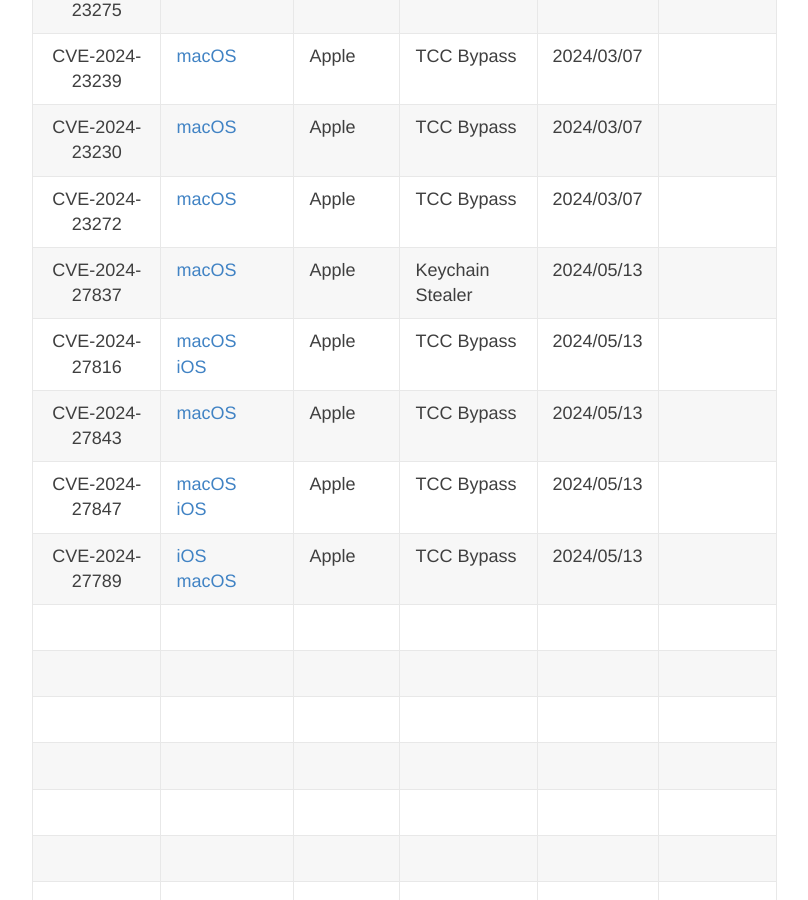
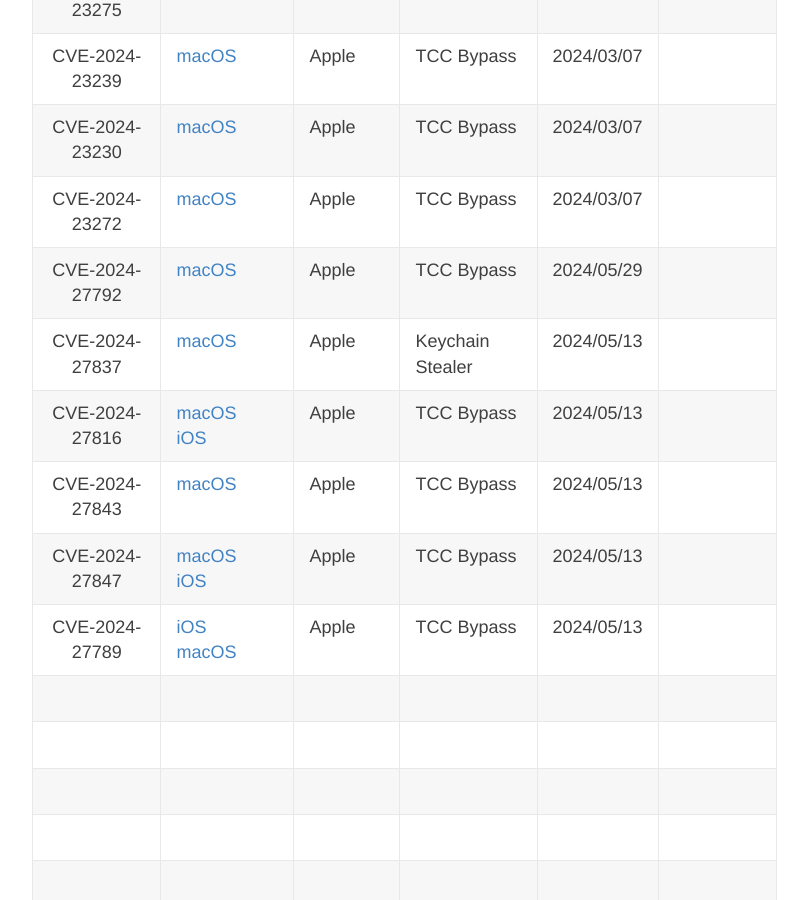
Before and after one commit to jhftss/jhftss.github.io, a Jekyll site: the page built from CVEs.md, in a window 1280 px wide and 900 px high, scrolled down 13874 px. Shown: the whole window, without its empty margins (248-1056 px from the left). Built offline with Jekyll 4.4.1, drawn with Linux system fonts in a browser that asks for light colours.

Commit message:
Update CVEs.md

```diff
--- a/CVEs.md
+++ b/CVEs.md
@@ -196,6 +196,7 @@
 |                        CVE-2024-23239                        | [macOS](https://support.apple.com/kb/HT214084)               | Apple       | TCC Bypass                    | 2024/03/07     |                                                              |
 |                        CVE-2024-23230                        | [macOS](https://support.apple.com/kb/HT214084)               | Apple       | TCC Bypass                    | 2024/03/07     |                                                              |
 |                        CVE-2024-23272                        | [macOS](https://support.apple.com/kb/HT214084)               | Apple       | TCC Bypass                    | 2024/03/07     |                                                              |
+|                        CVE-2024-27792                        | [macOS](https://support.apple.com/kb/HT214084)               | Apple       | TCC Bypass                    | 2024/05/29     |                                                              |
 |                        CVE-2024-27837                        | [macOS](https://support.apple.com/en-gb/HT214106)            | Apple       | Keychain Stealer              | 2024/05/13     |                                                              |
 |                        CVE-2024-27816                        | [macOS](https://support.apple.com/en-gb/HT214106) <br />[iOS](https://support.apple.com/en-gb/HT214101) | Apple       | TCC Bypass                    | 2024/05/13     |                                                              |
 |                        CVE-2024-27843                        | [macOS](https://support.apple.com/en-gb/HT214106)            | Apple       | TCC Bypass                    | 2024/05/13     |                                                              |
```
